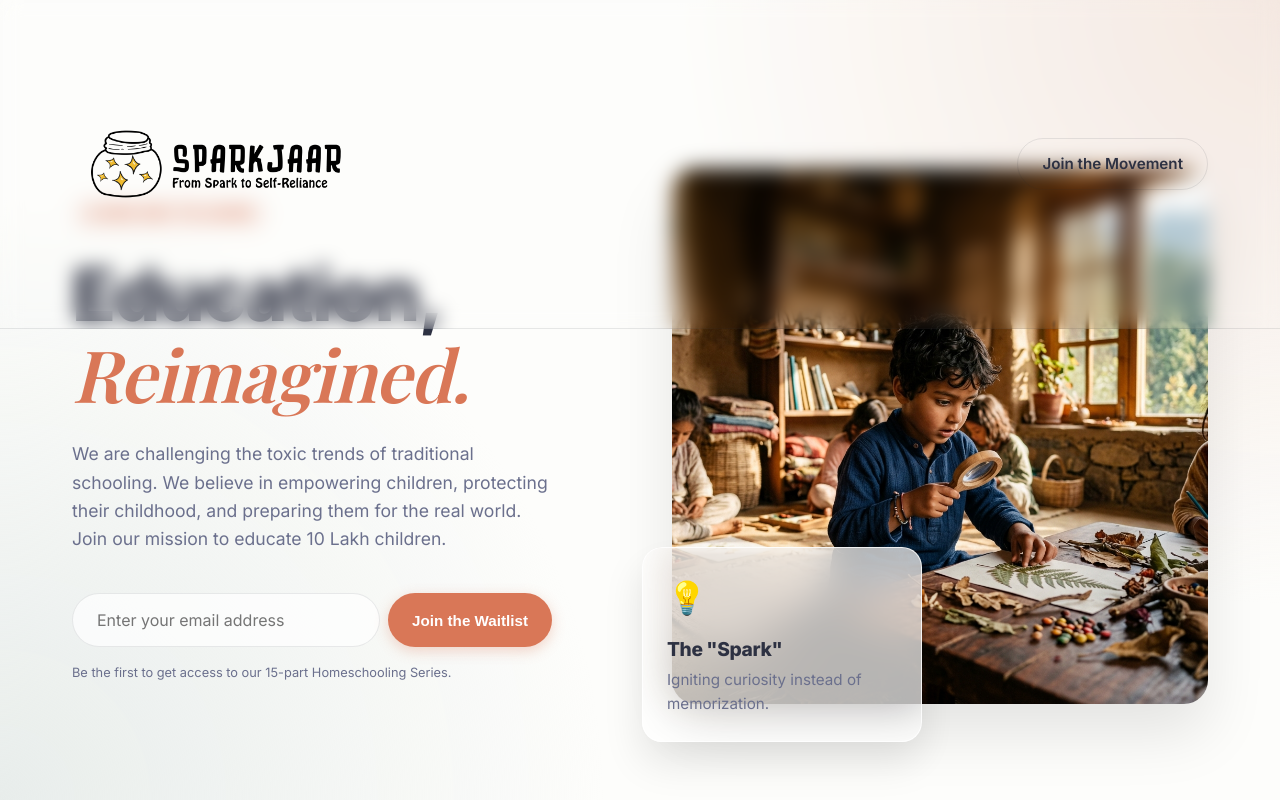
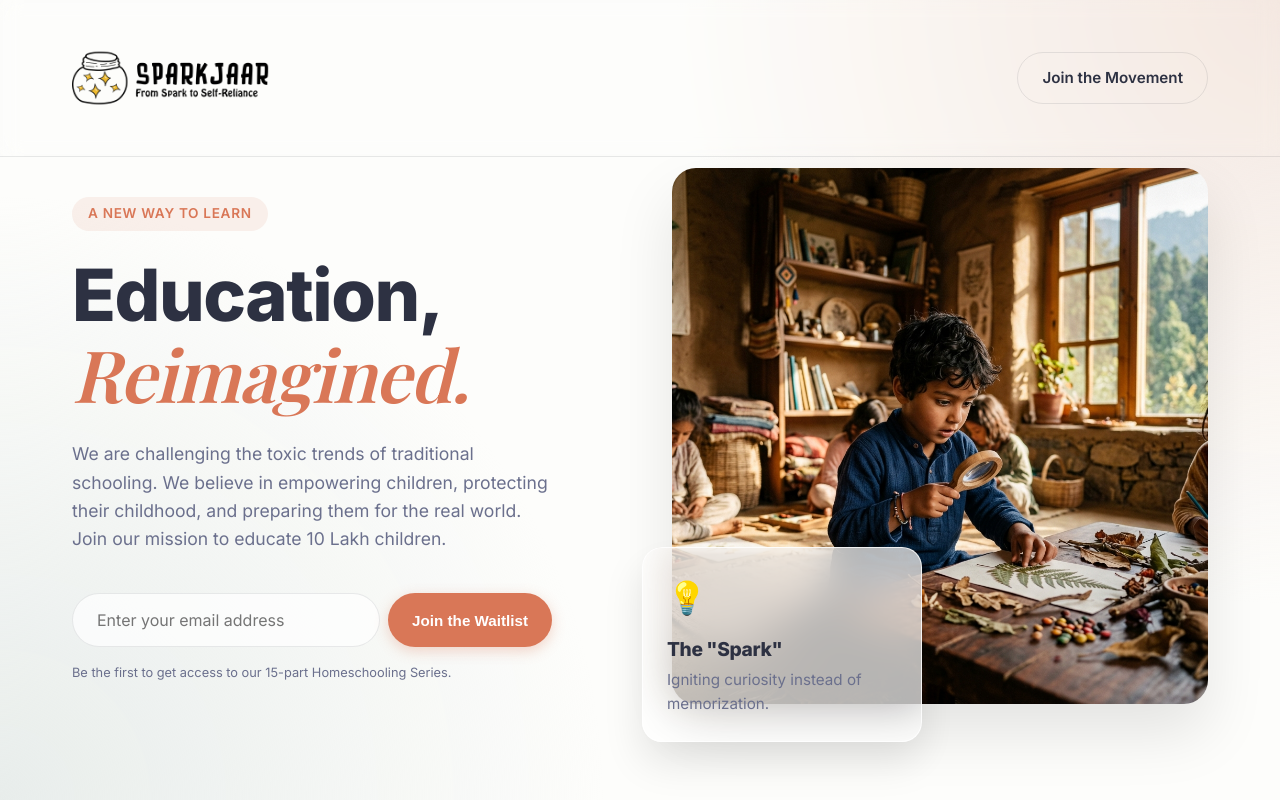
Before and after one commit to raj20023/SparkJaar, a plain HTML site: page index.html in a window 1280 px wide. Shown: the top 800 px of the page. Drawn offline with nearby package versions, Linux system fonts and the light colour scheme; a web font is replaced by a local one.

Commit message:
Fixed massive navbar margin by applying negative margins to logo to counteract image padding

```diff
--- a/style.css
+++ b/style.css
@@ -49,7 +49,7 @@ h1, h2, h3 {
 
 /* Navbar */
 .navbar {
-    padding: 1.5rem 0;
+    padding: 0.5rem 0; /* Reduced padding */
     position: fixed;
     width: 100%;
     top: 0;
@@ -67,7 +67,8 @@ h1, h2, h3 {
 
 .logo img {
     height: auto;
-    width: 280px; /* Force it to be much wider */
+    width: 220px;
+    margin: -40px 0 -40px -15px; /* Negative margins to cancel out the transparent padding in the image file */
     display: block;
 }
 
```
